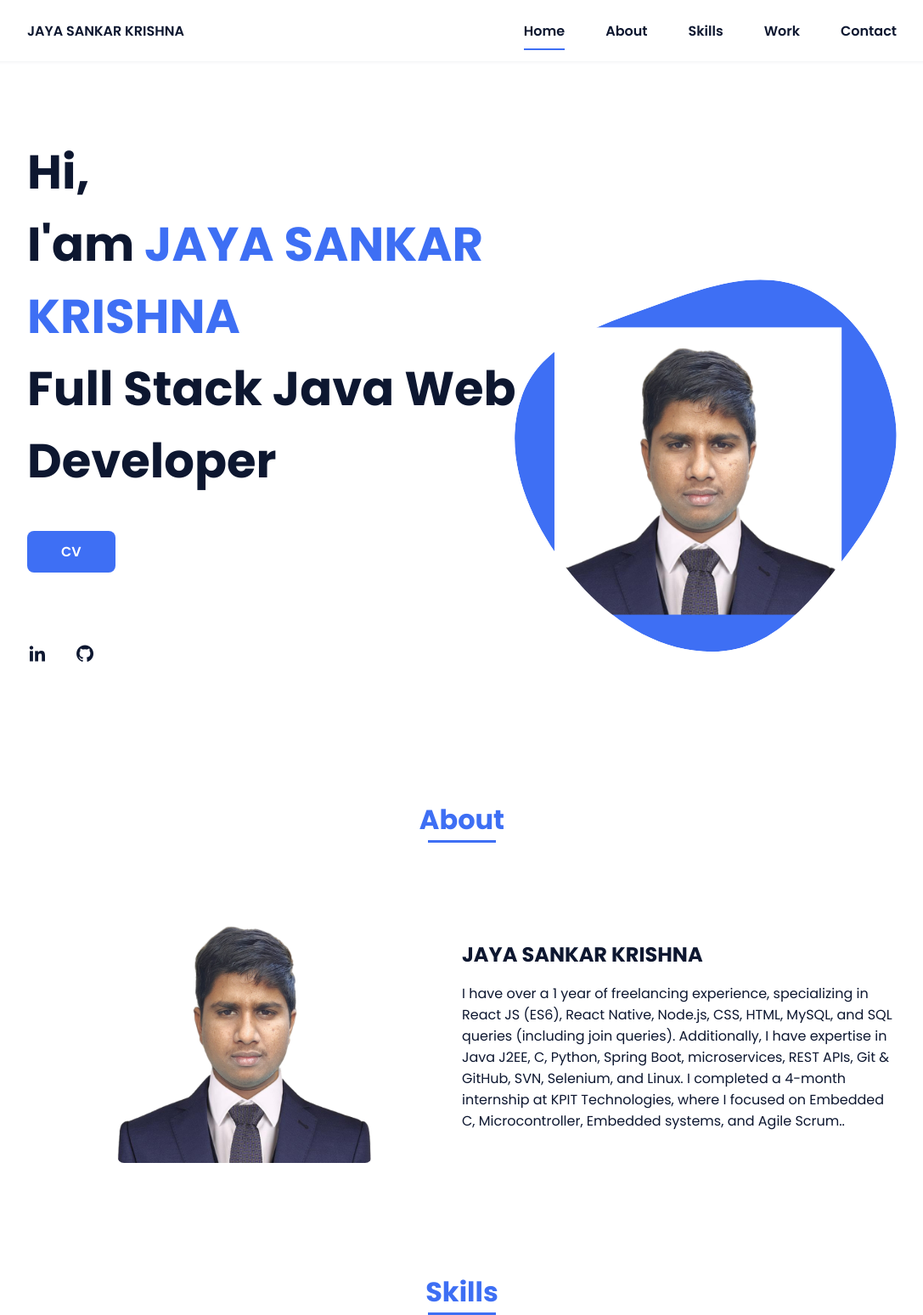
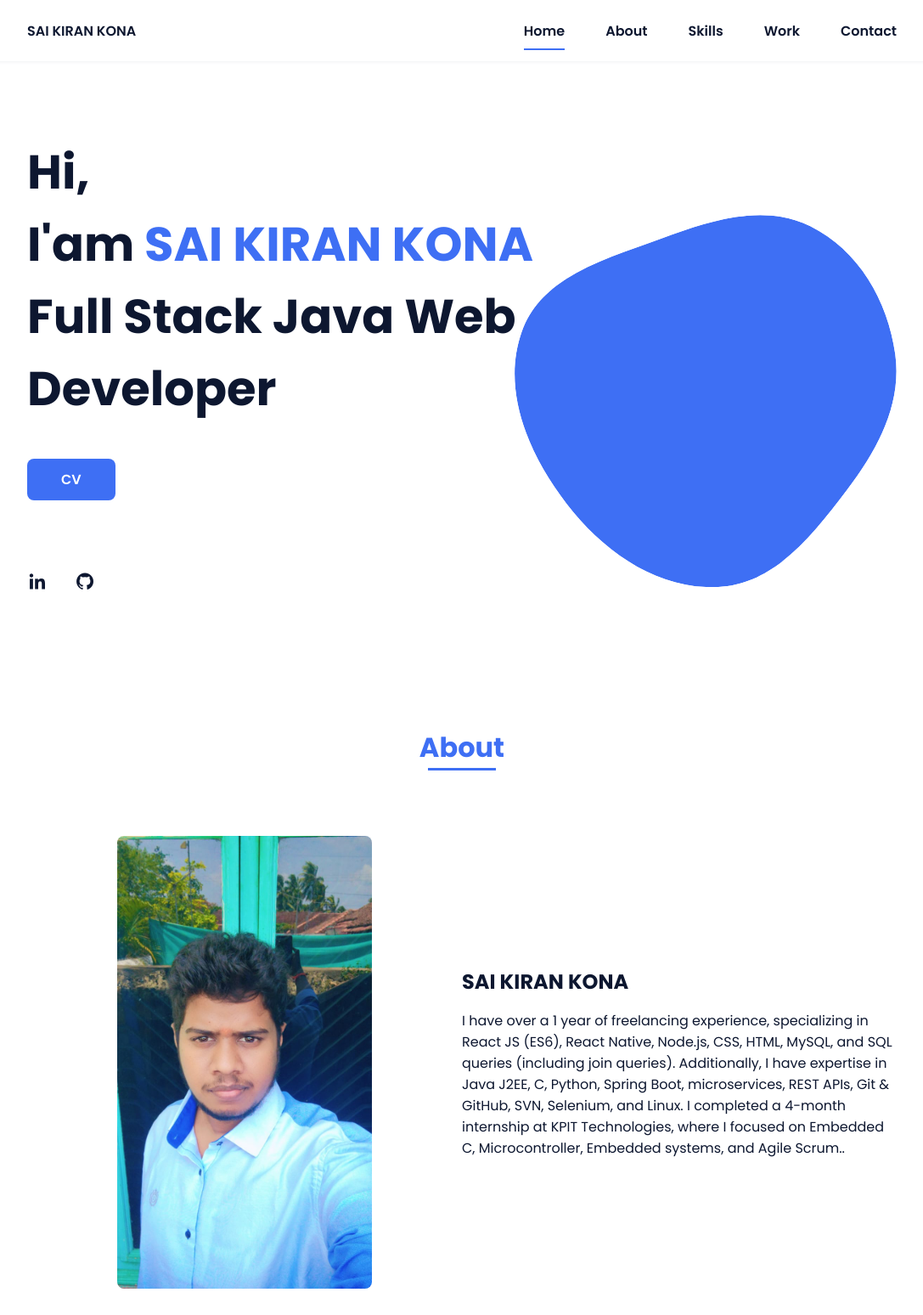
Before and after one commit to Jayasankarkrishna/Sai_Kiran_Kona_portfolio, a plain HTML site: page portfolio-responsive-complete/index.html in a window 1280 px wide. Shown: the top 1548 px of the page at 85% size, without its empty margins (96-1183 px from the left). Drawn offline with nearby package versions, Linux system fonts and the light colour scheme.

Commit message:
CHANGES HAPPEN

```diff
--- a/portfolio-responsive-complete/index.html
+++ b/portfolio-responsive-complete/index.html
@@ -18,7 +18,7 @@
         <header class="l-header">
             <nav class="nav bd-grid">
                 <div id="header_Part">
-                    <a href="#" class="nav__logo">JAYA SANKAR KRISHNA</a>
+                    <a href="#" class="nav__logo">SAI KIRAN KONA</a>
                 </div>
 
                 <div class="nav__menu" id="nav-menu">
@@ -41,7 +41,7 @@
             <!--===== HOME =====-->
             <section class="home bd-grid" id="home">
                 <div class="home__data">
-                    <h1 class="home__title">Hi,<br>I'am <span class="home__title-color">JAYA SANKAR <br>KRISHNA</span><br>Full Stack Java Web<br> Developer</h1>
+                    <h1 class="home__title">Hi,<br>I'am <span class="home__title-color">SAI KIRAN KONA</span><br>Full Stack Java Web<br> Developer</h1>
 
                     <a href="https://drive.google.com/file/d/16DzXFvsJO_E6SbsDgisQ4ca2xuY8hqru/view?usp=sharing" class="button">CV</a>
                 </div>
@@ -71,11 +71,11 @@
 
                 <div class="about__container bd-grid">
                     <div class="about__img">
-                        <img src="assets/img/photo.jpg" alt="">
+                        <img src="assets/img/PHOTO1.jpg" alt="">
                     </div>
 
                     <div>
-                        <h2 class="about__subtitle">JAYA SANKAR KRISHNA</h2>
+                        <h2 class="about__subtitle">SAI KIRAN KONA</h2>
                         <p class="about__text">I have over a 1 year of freelancing experience, specializing in React JS (ES6), React Native, Node.js, CSS, HTML, MySQL, and SQL queries (including join queries). Additionally, I have expertise in Java J2EE, C, Python, Spring Boot, microservices, REST APIs, Git & GitHub, SVN, Selenium, and Linux. I completed a 4-month internship at KPIT Technologies, where I focused on Embedded C, Microcontroller, Embedded systems, and Agile Scrum..</p>
                     </div>
                 </div>
@@ -338,15 +338,15 @@
         <div class="contact__input">
         <div class="contact__input">
             <h3>Email</h3>
-            <p>190049032ece@gmail.com</p>
+            <p>live.saikiran@gmail.com</p>
         </div>
         <div class="contact__input">
             <h3>Phone Number</h3>
-            <p>9948998953</p>
+            <p>9666519677</p>
         </div>
         <div class="contact__input">
             <h3>Alternative Number</h3>
-            <p>9949601998</p>
+            <p></p>
         </div>
         <div class="contact__input">
             <h3>Address</h3>
@@ -365,7 +365,7 @@
                 <a href="#" class="footer__icon"><i class='bx bxl-instagram' ></i></a>
                 <a href="#" class="footer__icon"><i class='bx bxl-twitter' ></i></a>
             </div>
-            <p class="footer__copy">&#169; Jaya Sankar Krishna. All rigths reserved</p>
+            <p class="footer__copy">&#169; SAI KIRAN KONA. All rigths reserved</p>
         </footer>
 
 
```
Also changed, not shown: portfolio-responsive-complete/assets/img/PHOTO1.jpg (added), portfolio-responsive-complete/assets/img/photo.jpg (deleted).
